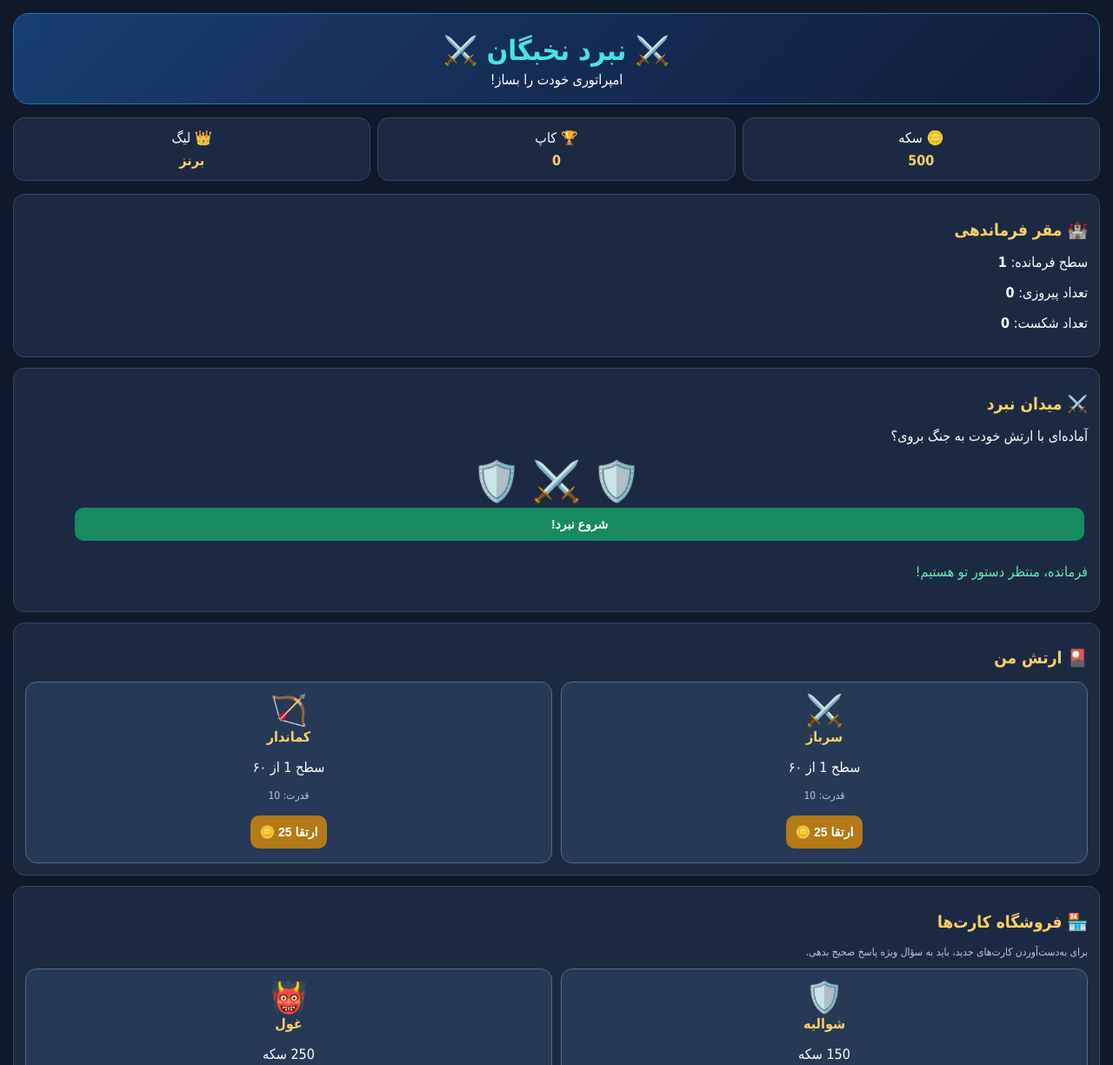
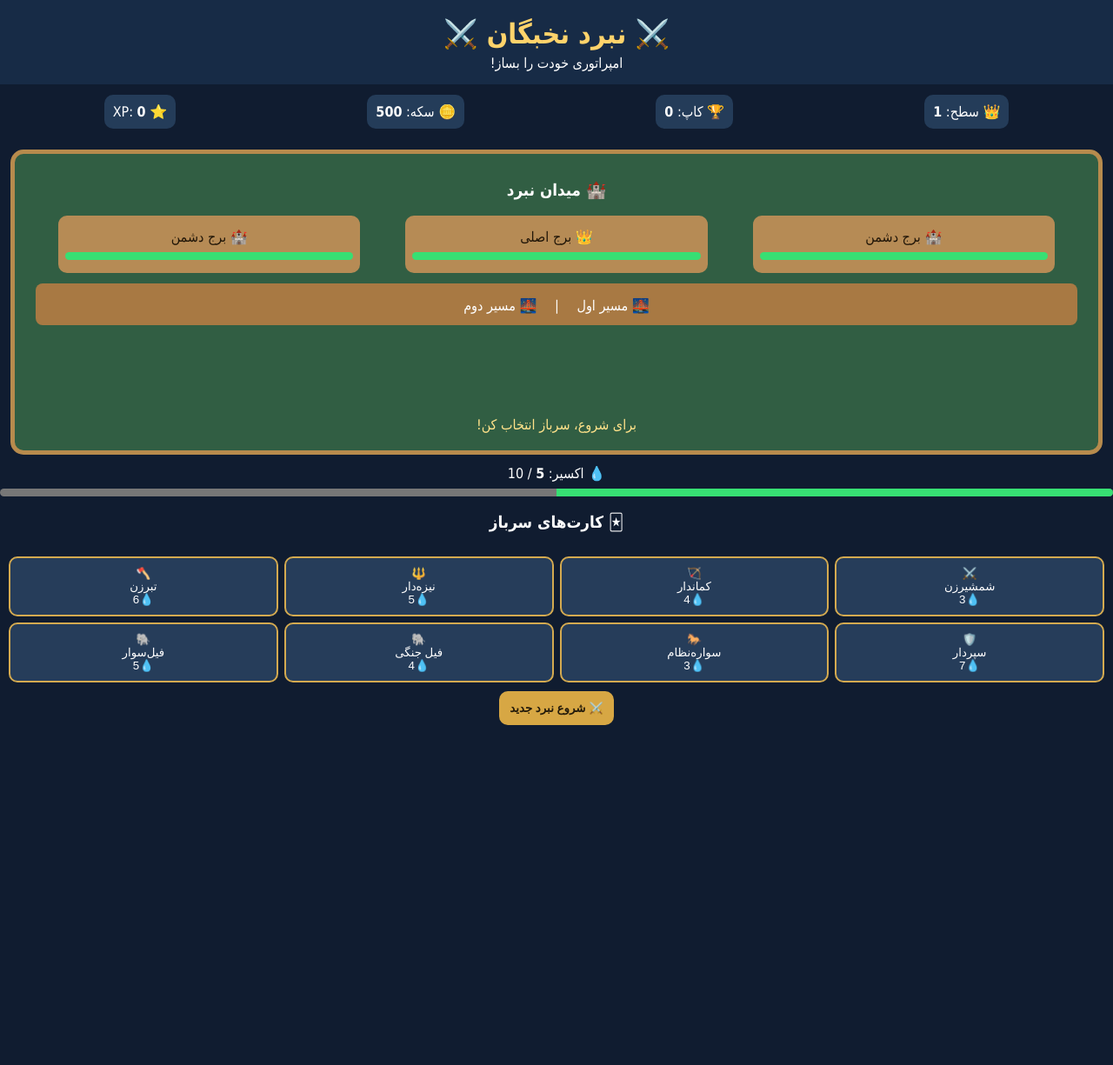
Before and after one commit to NokhbehApp/nokhbeh, a plain HTML site: page index.html in a window 1280 px wide. Shown: the top 1225 px of the page at 87% size. After the commit the page ends 834 px from the top, so only its background shows below. Drawn offline with Linux system fonts and the light colour scheme.

Commit message:
Update index.html

```diff
--- a/index.html
+++ b/index.html
@@ -3,252 +3,161 @@
 <html lang="fa" dir="rtl">
 <head>
 <meta charset="UTF-8">
-<meta name="viewport" content="width=device-width, initial-scale=1">
+<meta name="viewport" content="width=device-width,initial-scale=1">
 <title>نبرد نخبگان</title>
 <style>
 *{box-sizing:border-box}
-body{
- margin:0;background:#10182c;color:white;
- font-family:Tahoma,Arial;padding:15px;
-}
-header{
- text-align:center;padding:18px;
- background:linear-gradient(135deg,#183e70,#111c39);
- border-radius:18px;border:1px solid #2878a8;
-}
-h1{color:#48e3e8;margin:5px}
-h2{font-size:19px;color:#ffd166}
-.stats{
- display:grid;grid-template-columns:repeat(3,1fr);
- gap:8px;margin:15px 0;
-}
-.stat,.panel{
- background:#1c2943;border:1px solid #344765;
- border-radius:13px;padding:13px;text-align:center;
-}
-.stat b{display:block;color:#ffd166;margin-top:7px}
-.panel{margin:12px 0;text-align:right}
-button{
- border:0;border-radius:10px;padding:11px;
- background:#168eaa;color:white;font-weight:bold;
- cursor:pointer;font-size:14px;margin:4px;
-}
-button:disabled{opacity:.4}
-.gold{background:#b47a18}
-.red{background:#b53d49}
-.green{background:#178b60}
-.cards{
- display:grid;grid-template-columns:repeat(2,1fr);gap:10px
-}
-.card{
- background:#263957;border:1px solid #526c8d;
- border-radius:13px;padding:12px;text-align:center;
-}
-.card strong{color:#ffd166}
-.small{font-size:12px;color:#b9c9dc}
-#message{color:#65e9ba;line-height:2}
-select{padding:9px;border-radius:8px}
+body{margin:0;background:#101c30;color:white;font-family:tahoma;text-align:center}
+header{background:#172b46;padding:15px}
+h1{color:#ffd36b;margin:5px}
+.stats{display:flex;justify-content:space-around;gap:5px;padding:12px;flex-wrap:wrap}
+.stats span{background:#243c59;padding:10px;border-radius:10px}
+.arena{margin:12px;background:#315e43;border:5px solid #b78b4d;border-radius:15px;padding:12px}
+.towers{display:flex;justify-content:space-around;margin:12px}
+.tower{background:#b68b55;padding:15px 8px;border-radius:10px;width:29%;color:#211608}
+.hp{height:9px;background:#777;border-radius:8px;overflow:hidden;margin-top:8px}
+.hp div{height:100%;background:#37df73;width:100%}
+.bridge{background:#a87943;padding:12px;margin:12px;border-radius:8px}
+#units{min-height:85px;display:flex;flex-wrap:wrap;justify-content:center;gap:8px}
+.unit{font-size:25px;animation:move 1s infinite alternate}
+@keyframes move{to{transform:translateY(-5px)}}
+.cards{display:grid;grid-template-columns:repeat(4,1fr);gap:7px;padding:10px}
+.card{background:#263d5a;border:2px solid #d4aa50;border-radius:10px;padding:10px;color:white}
+.card:disabled{opacity:.4}
+button{cursor:pointer}
+.action{background:#d7a744;color:#241b0b;padding:12px;border:0;border-radius:10px;font-weight:bold}
+#log{min-height:30px;color:#ffe28a;padding:8px}
 </style>
 </head>
 <body>
-
 <header>
 <h1>⚔️ نبرد نخبگان ⚔️</h1>
 <div>امپراتوری خودت را بساز!</div>
 </header>
 
 <div class="stats">
- <div class="stat">🪙 سکه<b id="coins">500</b></div>
- <div class="stat">🏆 کاپ<b id="cups">0</b></div>
- <div class="stat">👑 لیگ<b id="league">برنز</b></div>
+<span>👑 سطح: <b id="level">1</b></span>
+<span>🏆 کاپ: <b id="cups">0</b></span>
+<span>🪙 سکه: <b id="coins">500</b></span>
+<span>⭐ XP: <b id="xp">0</b></span>
 </div>
 
-<div class="panel">
-<h2>🏰 مقر فرماندهی</h2>
-<p>سطح فرمانده: <b id="commander">1</b></p>
-<p>تعداد پیروزی: <b id="wins">0</b></p>
-<p>تعداد شکست: <b id="losses">0</b></p>
+<div class="arena">
+<h3>🏰 میدان نبرد</h3>
+<div class="towers">
+<div class="tower">🏰 برج دشمن<div class="hp"><div id="enemyhp"></div></div></div>
+<div class="tower">👑 برج اصلی<div class="hp"><div id="mainhp"></div></div></div>
+<div class="tower">🏰 برج دشمن<div class="hp"><div id="enemyhp2"></div></div></div>
+</div>
+<div class="bridge">🌉 مسیر اول　 |　 🌉 مسیر دوم</div>
+<div id="units"></div>
+<div id="log">برای شروع، سرباز انتخاب کن!</div>
 </div>
 
-<div class="panel">
-<h2>⚔️ میدان نبرد</h2>
-<p>آماده‌ای با ارتش خودت به جنگ بروی؟</p>
-<div style="text-align:center;font-size:45px">🛡️ ⚔️ 🛡️</div>
-<button class="green" onclick="battle()" style="width:95%">
-شروع نبرد!
-</button>
-<p id="message">فرمانده، منتظر دستور تو هستیم!</p>
-</div>
+<div>💧 اکسیر: <b id="elixir">5</b> / 10</div>
+<div class="hp"><div id="energy" style="width:50%"></div></div>
 
-<div class="panel">
-<h2>🎴 ارتش من</h2>
-<div class="cards" id="army"></div>
-</div>
-
-<div class="panel">
-<h2>🏪 فروشگاه کارت‌ها</h2>
-<p class="small">برای به‌دست‌آوردن کارت‌های جدید، باید به سؤال ویژه پاسخ صحیح بدهی.</p>
-<div class="cards" id="shop"></div>
-</div>
-
-<div class="panel">
-<h2>🏆 جدول لیگ‌ها</h2>
-<div id="leagues"></div>
-</div>
-
-<div class="panel">
-<h2>📜 راهنمای بازی</h2>
-<p class="small">
-هر پیروزی کاپ و سکه می‌دهد. با افزایش کاپ، لیگ تو تغییر می‌کند.
-سربازها را تا سطح ۶۰ ارتقا بده و ارتش قدرتمندی بساز.
-</p>
-<button class="red" onclick="resetGame()">شروع دوباره بازی</button>
-</div>
+<h3>🃏 کارت‌های سرباز</h3>
+<div class="cards" id="cards"></div>
+<button class="action" onclick="startBattle()">⚔️ شروع نبرد جدید</button>
 
 <script>
-const initialCards=[
- {id:1,name:"سرباز",emoji:"⚔️",level:1,owned:true,cost:0},
- {id:2,name:"کماندار",emoji:"🏹",level:1,owned:true,cost:0},
- {id:3,name:"شوالیه",emoji:"🛡️",level:1,owned:false,cost:150},
- {id:4,name:"غول",emoji:"👹",level:1,owned:false,cost:250},
- {id:5,name:"جادوگر",emoji:"🧙",level:1,owned:false,cost:350},
- {id:6,name:"اژدها",emoji:"🐉",level:1,owned:false,cost:500},
- {id:7,name:"فرمانده",emoji:"👑",level:1,owned:false,cost:700},
- {id:8,name:"نیزه‌دار",emoji:"🔱",level:1,owned:false,cost:200}
+const names=[
+"شمشیرزن","کماندار","نیزه‌دار","تبرزن","سپر‌دار",
+"سواره‌نظام","فیل جنگی","فیل‌سوار","کماندار سنگین","شمشیرزن طلایی",
+"نگهبان","فرمانده","جاسوس","کماندار آتشین","نیزه‌دار سلطنتی",
+"غول جنگی","جنگجوی کوهستان","تیرانداز","سرباز زرهی","دژکوب",
+"شوالیه","سوارکار سریع","کماندار سلطنتی","تبرزن سنگین","محافظ شاه",
+"جنگجوی صحرا","جنگجوی یخی","جنگجوی آتشین","غول سنگی","غول آهنی",
+"شمشیرزن افسانه‌ای","شاهزاده","سردار بزرگ","فیل سلطنتی","کماندار افسانه‌ای",
+"نیزه‌دار افسانه‌ای","محافظ طلایی","شکارچی","جنگجوی شب","جنگجوی اژدها",
+"اژدها","اژدهای آتشین","جادوگر","جادوگر یخی","جادوگر آتش",
+"شبح جنگی","هیولای سنگی","تایتان","امپراتور","فرمانده افسانه‌ای",
+"نگهبان اژدها","شوالیه سیاه","شوالیه طلایی","ققنوس","غول آتشین",
+"اژدهای سلطنتی","پادشاه جنگ","قهرمان باستانی","خدای جنگ","اسطوره"
 ];
-
-let saved=localStorage.getItem("nobatNokhbegan");
-let game=saved?JSON.parse(saved):{
- coins:500,cups:0,wins:0,losses:0,
- commander:1,cards:initialCards
-};
-
-function save(){
- localStorage.setItem("nobatNokhbegan",JSON.stringify(game));
- render();
+const icons=["⚔️","🏹","🔱","🪓","🛡️","🐎","🐘","🐘","🎯","🗡️","💂","👑","🥷","🔥","🔱","🗿","⛰️","🏹","🪖","🏰","🤺","🐴","🏹","🪓","👑","⚔️","❄️","🔥","🗿","🤖","🗡️","🤴","🎖️","🐘","🏹","🔱","🛡️","🦅","🌑","🐉","🐲","🐉","🧙","❄️","🔥","👻","🗿","🦾","👑","🌟","🐲","⚫","🟡","🔥","🌋","🐉","👑","⚡","⚔️","🏆"];
+let level=1,xp=0,cups=0,coins=500,elixir=5;
+let enemyHP=100,playerHP=100,busy=false;
+let owned=[0,1,2,3,4,5,6,7];
+let selected=0;
+function update(){
+document.getElementById("level").textContent=level;
+document.getElementById("xp").textContent=xp;
+document.getElementById("cups").textContent=cups;
+document.getElementById("coins").textContent=coins;
+document.getElementById("elixir").textContent=elixir;
+document.getElementById("enemyhp").style.width=enemyHP+"%";
+document.getElementById("enemyhp2").style.width=enemyHP+"%";
+document.getElementById("mainhp").style.width=playerHP+"%";
+document.getElementById("energy").style.width=elixir*10+"%";
 }
-
-function leagueName(){
- if(game.cups>=2000)return "افسانه‌ای";
- if(game.cups>=1200)return "الماس";
- if(game.cups>=700)return "طلایی";
- if(game.cups>=300)return "نقره‌ای";
- return "برنز";
+function render(){
+let c=document.getElementById("cards");c.innerHTML="";
+owned.forEach(i=>{
+let b=document.createElement("button");
+b.className="card";
+b.innerHTML=icons[i]+"<br>"+names[i]+"<br>💧"+(3+i%5);
+b.onclick=()=>deploy(i);c.appendChild(b);
+});
 }
-
-function render(){
- document.getElementById("coins").textContent=game.coins;
- document.getElementById("cups").textContent=game.cups;
- document.getElementById("league").textContent=leagueName();
- document.getElementById("wins").textContent=game.wins;
- document.getElementById("losses").textContent=game.losses;
- document.getElementById("commander").textContent=game.commander;
-
- let army=document.getElementById("army");
- army.innerHTML="";
-
- game.cards.filter(c=>c.owned).forEach(c=>{
- let cost=c.level*25;
- army.innerHTML+=`
- <div class="card">
- <div style="font-size:35px">${c.emoji}</div>
- <strong>${c.name}</strong>
- <p>سطح ${c.level} از ۶۰</p>
- <p class="small">قدرت: ${c.level*10}</p>
- <button class="gold" ${c.level>=60||game.coins<cost?"disabled":""}
- onclick="upgrade(${c.id})">
- ارتقا ${cost} 🪙
- </button>
- </div>`;
- });
-
- let shop=document.getElementById("shop");
- shop.innerHTML="";
- game.cards.filter(c=>!c.owned).forEach(c=>{
- shop.innerHTML+=`
- <div class="card">
- <div style="font-size:35px">${c.emoji}</div>
- <strong>${c.name}</strong>
- <p>${c.cost} سکه</p>
- <button onclick="question(${c.id})">باز کردن کارت</button>
- </div>`;
- });
-
- document.getElementById("leagues").innerHTML=
- `🥉 برنز: ۰ کاپ<br>
- 🥈 نقره‌ای: ۳۰۰ کاپ<br>
- 🥇 طلایی: ۷۰۰ کاپ<br>
- 💎 الماس: ۱۲۰۰ کاپ<br>
- 👑 افسانه‌ای: ۲۰۰۰ کاپ`;
+function gainXP(n){
+xp+=n;
+while(xp>=level*100&&level<60){
+xp-=level*100;level++;
+coins+=100;
+document.getElementById("log").textContent="🎉 سطح جدید! سطح "+level;
 }
-
-function upgrade(id){
- let c=game.cards.find(x=>x.id===id);
- let cost=c.level*25;
- if(c.level>=60||game.coins<cost)return;
- game.coins-=cost;
- c.level++;
- save();
- document.getElementById("message").textContent=
- "🎉 سرباز با موفقیت ارتقا یافت!";
+update();
 }
-
-function question(id){
- let c=game.cards.find(x=>x.id===id);
- let questions=[
- {q:"حاصل ۱۲ × ۸ چیست؟",a:["۹۶","۸۶","۱۰۶"],correct:0},
- {q:"کدام عدد اول است؟",a:["۹","۱۳","۲۱"],correct:1},
- {q:"حاصل ۱۵۰ ÷ ۵ چیست؟",a:["۲۰","۲۵","۳۰"],correct:2},
- {q:"مجموع زاویه‌های مثلث چند درجه است؟",a:["۱۸۰","۹۰","۳۶۰"],correct:0},
- {q:"کدام سیاره به خورشید نزدیک‌تر است؟",a:["زمین","عطارد","مریخ"],correct:1},
- {q:"حاصل ۷ به توان ۲ چیست؟",a:["۱۴","۴۹","۲۸"],correct:1},
- {q:"کدام کسر بزرگ‌تر است؟",a:["۱/۲","۱/۳","۱/۴"],correct:0},
- {q:"عدد بعدی دنباله ۲، ۴، ۸، ۱۶ چیست؟",a:["۲۰","۲۴","۳۲"],correct:2}
- ];
- let q=questions[Math.floor(Math.random()*questions.length)];
- let answer=prompt(q.q+"\n"+
- q.a.map((a,i)=>(i+1)+") "+a).join("\n")+
- "\nشماره گزینه درست را وارد کن:");
- if(answer===null)return;
- if(Number(answer)-1===q.correct){
- c.owned=true;
- game.coins+=100;
- save();
- alert("🎉 آفرین! کارت "+c.name+" آزاد شد و ۱۰۰ سکه گرفتی!");
- }else{
- alert("❌ پاسخ اشتباه بود! دوباره تلاش کن.");
- }
+function deploy(i){
+let cost=3+i%5;
+if(busy){return;}
+if(elixir<cost){
+document.getElementById("log").textContent="اکسیر کافی نیست!";
+return;
 }
-
-function battle(){
- let power=game.cards.filter(c=>c.owned)
- .reduce((sum,c)=>sum+c.level*10,0);
- let result=Math.random()<Math.min(.85,.50+power/1000);
-
- if(result){
- game.wins++;
- game.cups+=25;
- game.coins+=100;
- game.commander=Math.floor(game.wins/5)+1;
- document.getElementById("message").textContent=
- "🏆 پیروز شدی! ۲۵ کاپ و ۱۰۰ سکه دریافت کردی!";
- }else{
- game.losses++;
- game.cups=Math.max(0,game.cups-10);
- game.coins+=20;
- document.getElementById("message").textContent=
- "💥 این نبرد را باختی! ۱۰ کاپ از دست دادی ولی ۲۰ سکه گرفتی.";
- }
- save();
+elixir-=cost;
+let u=document.createElement("span");
+u.className="unit";
+u.textContent=icons[i];
+document.getElementById("units").appendChild(u);
+document.getElementById("log").textContent=names[i]+" وارد میدان شد!";
+update();
+setTimeout(()=>{
+if(!busy)return;
+let damage=8+(i%10)*2;
+enemyHP=Math.max(0,enemyHP-damage);
+u.remove();
+if(enemyHP===0)win();
+update();
+},1800);
 }
-
-function resetGame(){
- if(!confirm("تمام پیشرفت‌ها پاک شود؟"))return;
- localStorage.removeItem("nobatNokhbegan");
- location.reload();
+function startBattle(){
+busy=true;enemyHP=100;playerHP=100;elixir=5;
+document.getElementById("units").innerHTML="";
+document.getElementById("log").textContent="⚔️ نبرد آغاز شد!";
+update();
+let t=setInterval(()=>{
+if(!busy){clearInterval(t);return;}
+elixir=Math.min(10,elixir+1);
+if(Math.random()<.35){
+playerHP=Math.max(0,playerHP-8);
+if(playerHP===0){
+busy=false;cups=Math.max(0,cups-10);
+document.getElementById("log").textContent="💀 شکست خوردی!";
+clearInterval(t);
 }
-
-render();
+}
+update();
+},3000);
+}
+function win(){
+busy=false;cups+=30;coins+=150;gainXP(50);
+document.getElementById("log").textContent="🏆 پیروزی! +۳۰ کاپ و ۱۵۰ سکه";
+update();
+}
+render();update();
 </script>
 </body>
 </html>
```
